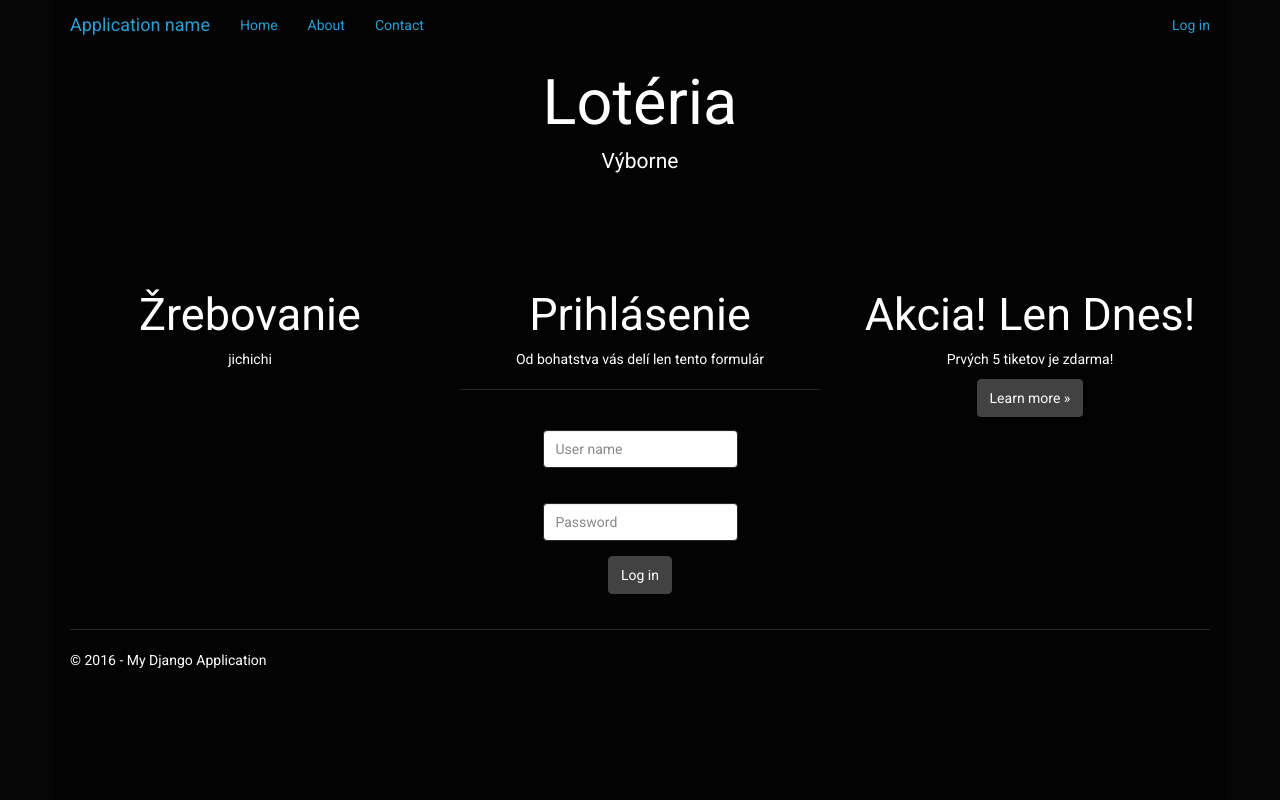
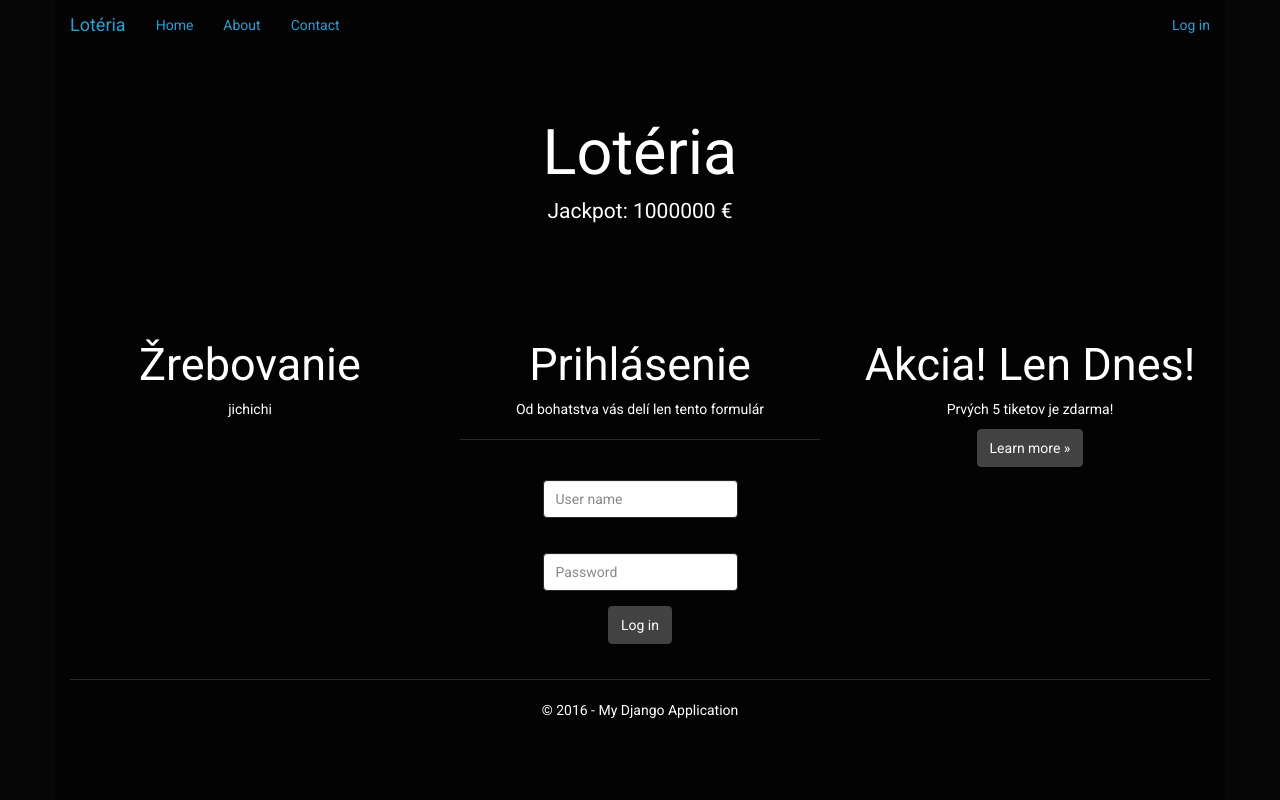
Before and after one commit to michal-sladecek/HACKATHON-Lottery, a Django app: page /index/ in a window 1280 px wide. Run offline with Django 3.2, Linux system fonts and the light colour scheme; some libraries are stand-ins or nearby versions.

Commit message:
design zase

```diff
--- a/Loteria/app/static/app/content/site.css
+++ b/Loteria/app/static/app/content/site.css
@@ -1,6 +1,7 @@
 
 /* Set padding to keep content from hitting the edges */
 .body-content {
+    padding-top: 50px;
     padding-left: 15px;
     padding-right: 15px;
 }
--- a/Loteria/app/templates/app/index.html
+++ b/Loteria/app/templates/app/index.html
@@ -4,7 +4,7 @@
 
 <div class="centering jumbotron" style="background:rgba(0,0,0,0)">
     <h1>Lotéria</h1>
-    <p class="lead">Výborne</p>
+    <p class="lead">Jackpot: {{ jackpot }} €</p>
 </div>
 
 <div class="centering row">
--- a/Loteria/app/templates/app/layout.html
+++ b/Loteria/app/templates/app/layout.html
@@ -25,7 +25,7 @@
                     <span class="icon-bar"></span>
                     <span class="icon-bar"></span>
                 </button>
-                <a href="/" class="navbar-brand">Application name</a>
+                <a href="/" class="navbar-brand">Lotéria</a>
             </div>
             <div class="navbar-collapse collapse">
                 <ul class="nav navbar-nav">
@@ -38,7 +38,7 @@
         </div>
     </div>
 
-<div class="container body-content" style="background: rgba(0,0,0,0.5); min-height: 100%">
+<div class="centering container body-content" style="background: rgba(0,0,0,0.5); min-height: 100%">
 {% block content %}{% endblock %}
         <hr/>
         <footer>
```
